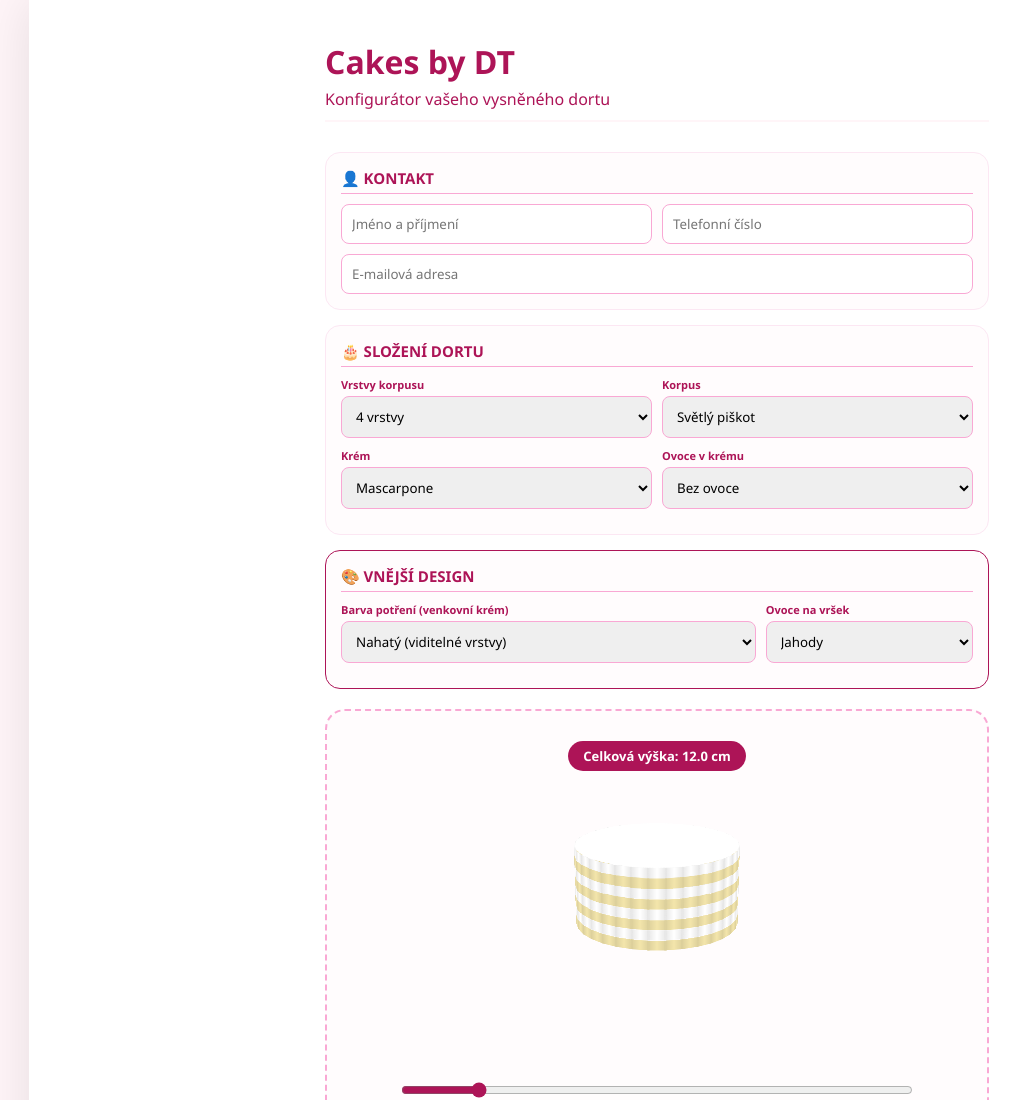
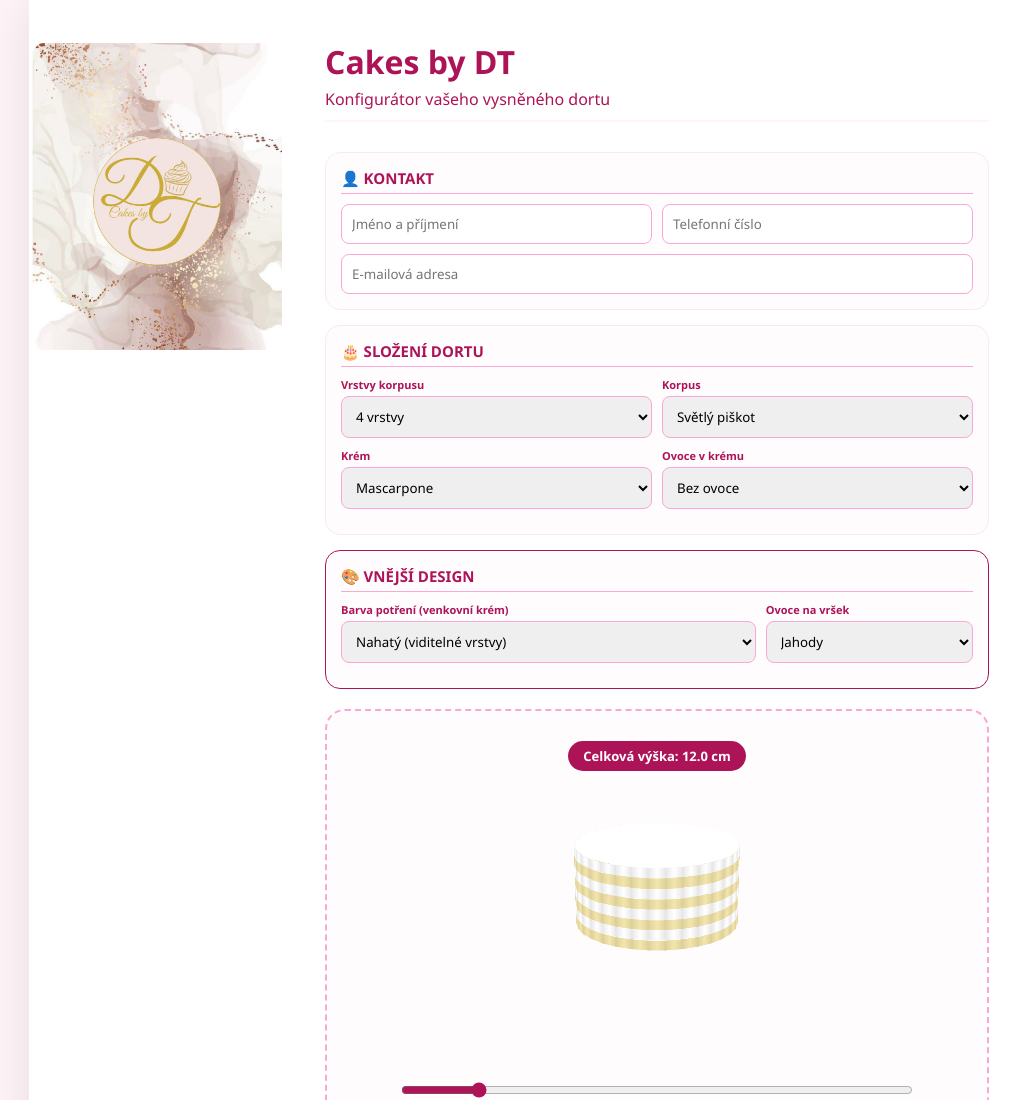
Before and after one commit to cakesbydt/cakesbydt.github.io, a plain HTML site: page index.html in a window 1280 px wide. Shown: the top 1100 px of the page, without its empty margins (111-1131 px from the left). Drawn offline with Linux system fonts and the light colour scheme.

Commit message:
Update index.html

```diff
--- a/index.html
+++ b/index.html
@@ -38,7 +38,7 @@
 
         .logo-vlevo {
             width: 250px;
-            height: 0px;
+            height: auto;
             border-radius: 15px; /* Lehké zaoblení loga */
             border: 3px solid rgba(255,255,255,0.2);
         }
```
